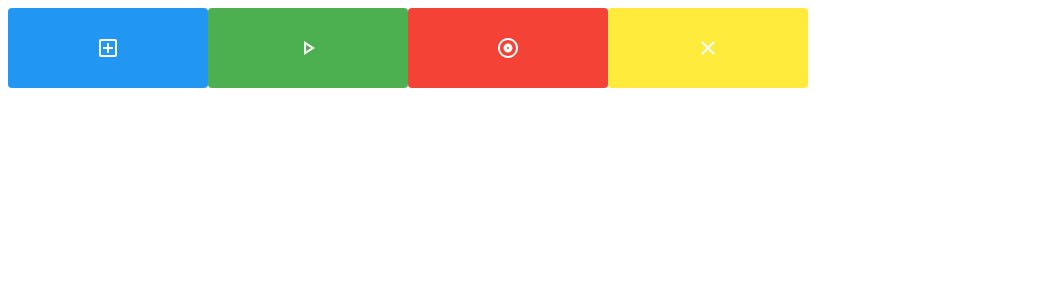
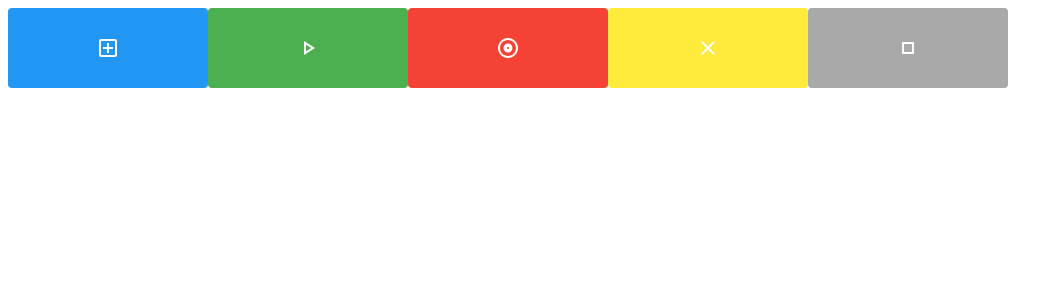
Before and after one commit to othaderek/voice-notes, a React (Create React App) app: page / in a window 1280 px wide. Shown: the top 300 px of the page, without its empty margins (0-1063 px from the left). Built offline with nearby package versions, Linux system fonts and the light colour scheme.

Commit message:
Added stop button and changed readme.

```diff
--- a/src/App.js
+++ b/src/App.js
@@ -3,6 +3,7 @@ import CreateButton from './components/buttons/CreateButton'
 import DeleteButton from './components/buttons/DeleteButton'
 import PlayButton from './components/buttons/PlayButton'
 import RecordButton from './components/buttons/RecordButton'
+import StopButton from './components/buttons/StopButton'
 
 function App() {
   return (
@@ -11,6 +12,7 @@ function App() {
       <PlayButton />
       <RecordButton />
       <DeleteButton />
+      <StopButton />
     </div>
   )
 }
--- /dev/null
+++ b/src/components/buttons/StopButton.js
@@ -0,0 +1,25 @@
+import { useState } from 'react'
+import Button from '@material-ui/core/Button'
+import withStyles from '@material-ui/core/styles/withStyles'
+import StopOutlinedIcon from '@material-ui/icons/StopOutlined'
+const styles = (theme) => ({
+  containedGrey: {
+    backgroundColor: '#A9A9A9',
+    width: '200px',
+    height: '80px',
+  },
+})
+
+function StopButton(props) {
+  const { classes } = props
+  // clickedOn state that tracks if it is on or off
+  let [clickedOn, setClickedOn] = useState(false)
+  // Ficgure out even handlers in Material UI
+  return (
+    <Button className={classes.containedGrey}>
+      <StopOutlinedIcon style={{ fill: 'white' }} />
+    </Button>
+  )
+}
+
+export default withStyles(styles)(StopButton)
```
Also changed, not shown: 1 other file (tests, documents, lock files or other folders).
